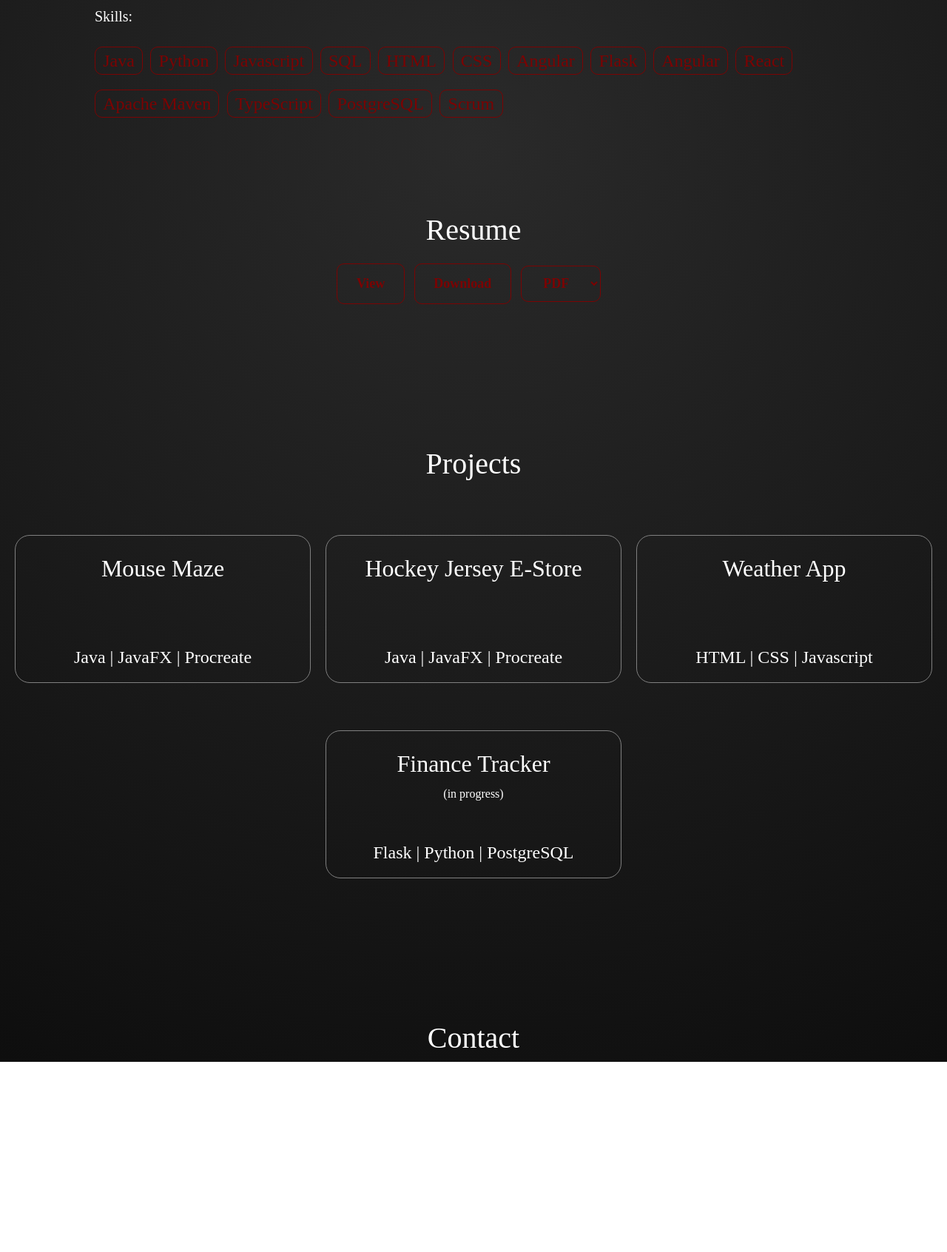
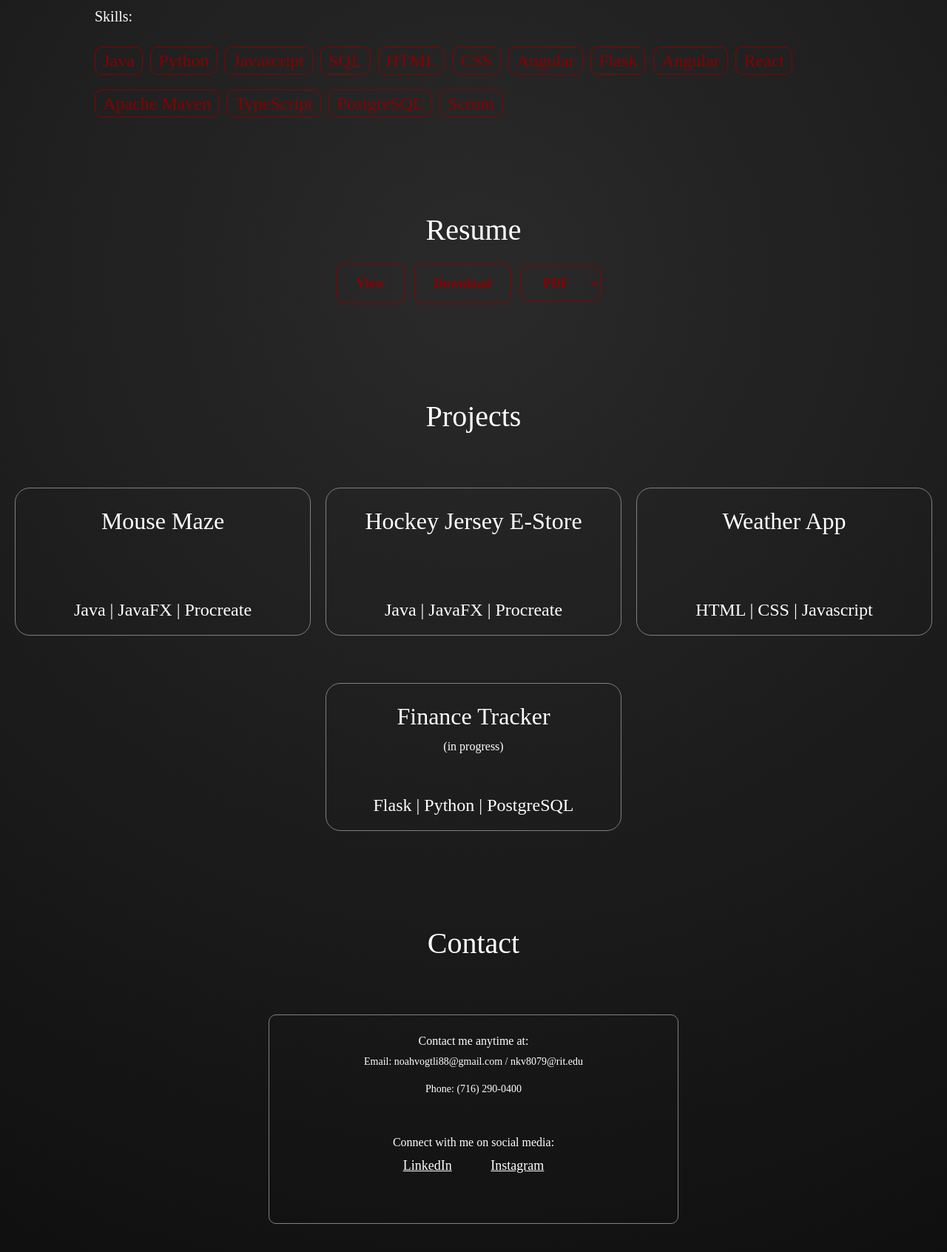
Before and after one commit to noahvogtli/portfolio, a website: page index.html in a window 1280 px wide. Shown: the part 1040-2732 px from the top of the page at 74% size. Before the commit the page ends 2475 px from the top, so only its background shows below. Drawn offline with nearby package versions, Linux system fonts and the light colour scheme; a web font is replaced by a local one.

Commit message:
added contact box

```diff
--- a/index.html
+++ b/index.html
@@ -75,15 +75,26 @@
             <h2>Weather App</h2>
             <p>HTML | CSS | Javascript</p>
         </a>
-        <a href="financetracker.html" class="project-boxes" id="Contact">
+        <a href="financetracker.html" class="project-boxes">
             <h2>Finance Tracker <br><h6>(in progress)</h6></h2>
             <p>Flask | Python | PostgreSQL</p>
         </a>
     </div>
+    <div class="space" id="contact"></div>
     <div class="space"></div>
-    <div class="space"></div>
-    <div class="flex-container" id="Contact">
+    <div class="contact-container">
         <h1 class="projects-heading">Contact</h1>
+        <div class="contact-box">
+            <h5>Contact me anytime at:</h5>
+            <p>Email: noahvogtli88@gmail.com / nkv8079@rit.edu</p>
+            <p>Phone: (716) 290-0400</p>
+            <br>
+            <h5>Connect with me on social media: </h5>
+            <div class="social-flex">
+            <a href="https://www.linkedin.com/in/noahvogtli/">LinkedIn</a>
+            <a href="https://instagram.com/noah_vogtli">Instagram</a>
+            </div>
+        </div>
     </div>
     <script src="script.js"></script>
 </body>
--- a/style.css
+++ b/style.css
@@ -146,8 +146,8 @@ body
     border: 1px;
     border-style: solid;
     border-radius: 10px;
-    border-color: rgb(123, 3, 3);
-    color: rgb(123, 3, 3);
+    border-color: rgb(136, 1, 1);
+    color: rgb(136, 1, 1);
     text-align: center;
     justify-content: center;
     align-items: center;
@@ -184,7 +184,7 @@ body
 .project-boxes:hover
 {
     color: white;
-    border-color: rgb(123, 3, 3);
+    border-color: rgb(136, 1, 1);
 }
 
 
@@ -234,8 +234,8 @@ body
     border: 1px;
     border-style: solid;
     border-radius: 10px;
-    border-color: rgb(123, 3, 3);
-    color: rgb(123, 3, 3);
+    border-color: rgb(136, 1, 1);
+    color: rgb(136, 1, 1);
     padding: 0% 1%;
     margin-top: 2%;
     margin-right: 1%;
@@ -246,6 +246,65 @@ body
     height: 100%;
     width: 100%;
     display: block;
+}
+
+.contact-container
+{
+    display: flex;
+    flex-direction: column;
+    justify-content: center;
+    align-items: center;
+    text-align: center;
+    margin-bottom: 5%;
+
+}
+
+.contact-container p
+{
+    font-size: 14px;
+}
+
+.contact-container h5
+{
+    font-size: 16px ;
+
+}
+
+.contact-box
+{
+    box-sizing: border-box;
+    border: 1px solid gray;
+    border-radius: 10px;
+    margin: 5%;
+    background: none;
+    display: flex;
+    justify-content: center;
+    text-align: center;
+    width: fit-content;
+    padding: 0% 10%;
+    color: white;
+    text-decoration: none;
+    padding-top: 2%;
+    flex-direction: column;
+    padding-bottom: 5%;
+}
+
+.social-flex
+{
+    display: flex;
+    flex-direction: row;
+    justify-content: space-evenly;
+}
+
+.social-flex a
+{
+    color: white;
+    font-size: 18px;
+}
+
+.social-flex a:hover
+{
+    color: rgb(198, 198, 198);
 }
 
 @media only screen and (min-width: 1000px) {
@@ -281,6 +340,7 @@ body
         border-style: solid;
         border-color: black; */
         flex-direction: row-reverse;
+        margin-top: 10%;
     }
 
     .description
@@ -296,18 +356,7 @@ body
     .responsive
     {
         width: 25%;
-        margin-top: 5%;
-    }
-
-
-    /* .topnav
-    {
-        display:block;
-    } */
-
-    .resume-pdf
-    {
-        width: 45%;
+        margin-top: 0%;
     }
 
     .projects-container
@@ -357,4 +406,9 @@ body
     {
         margin-top: -10%;
     }
+
+    .space
+    {
+        margin: 10%;
+    }
 }
```
